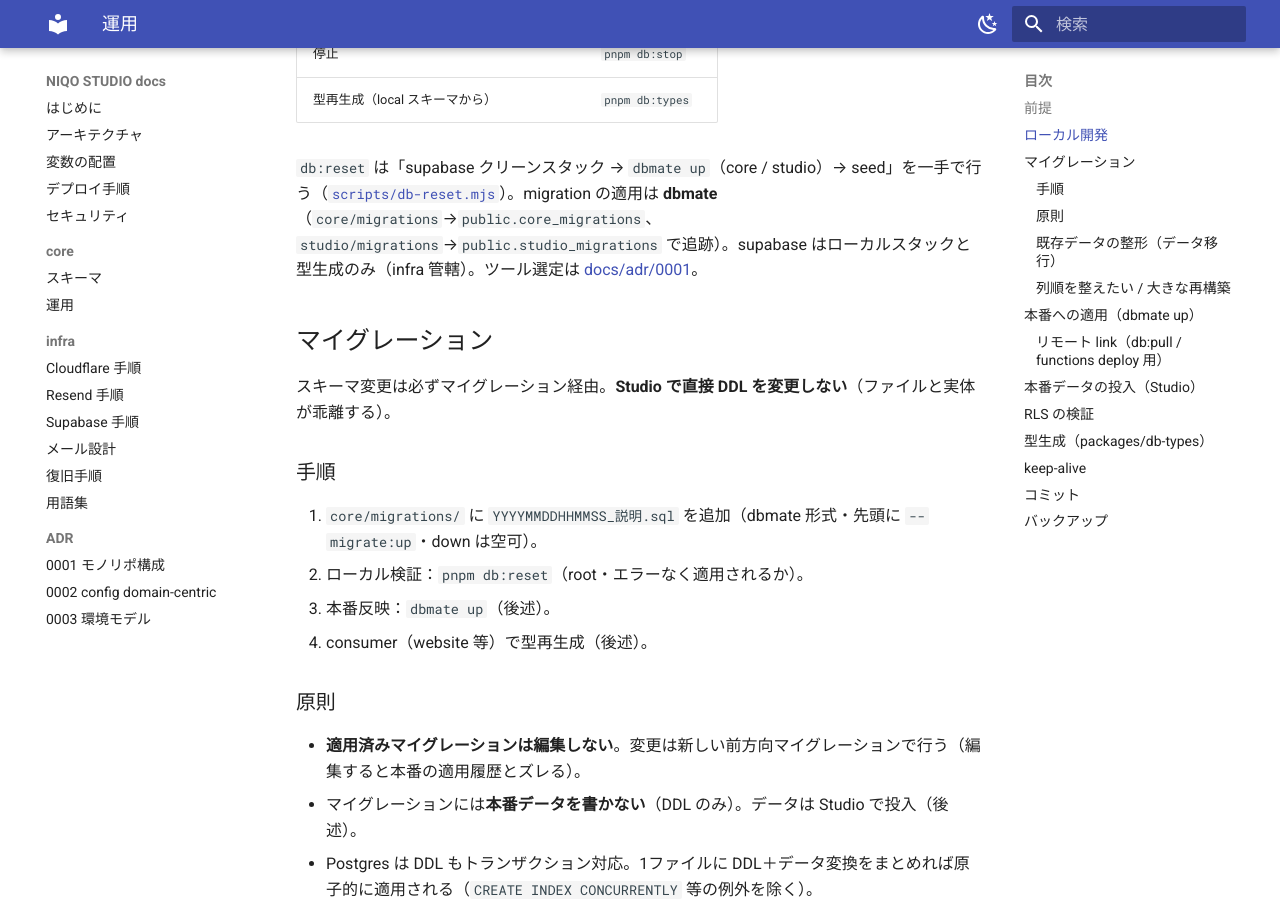
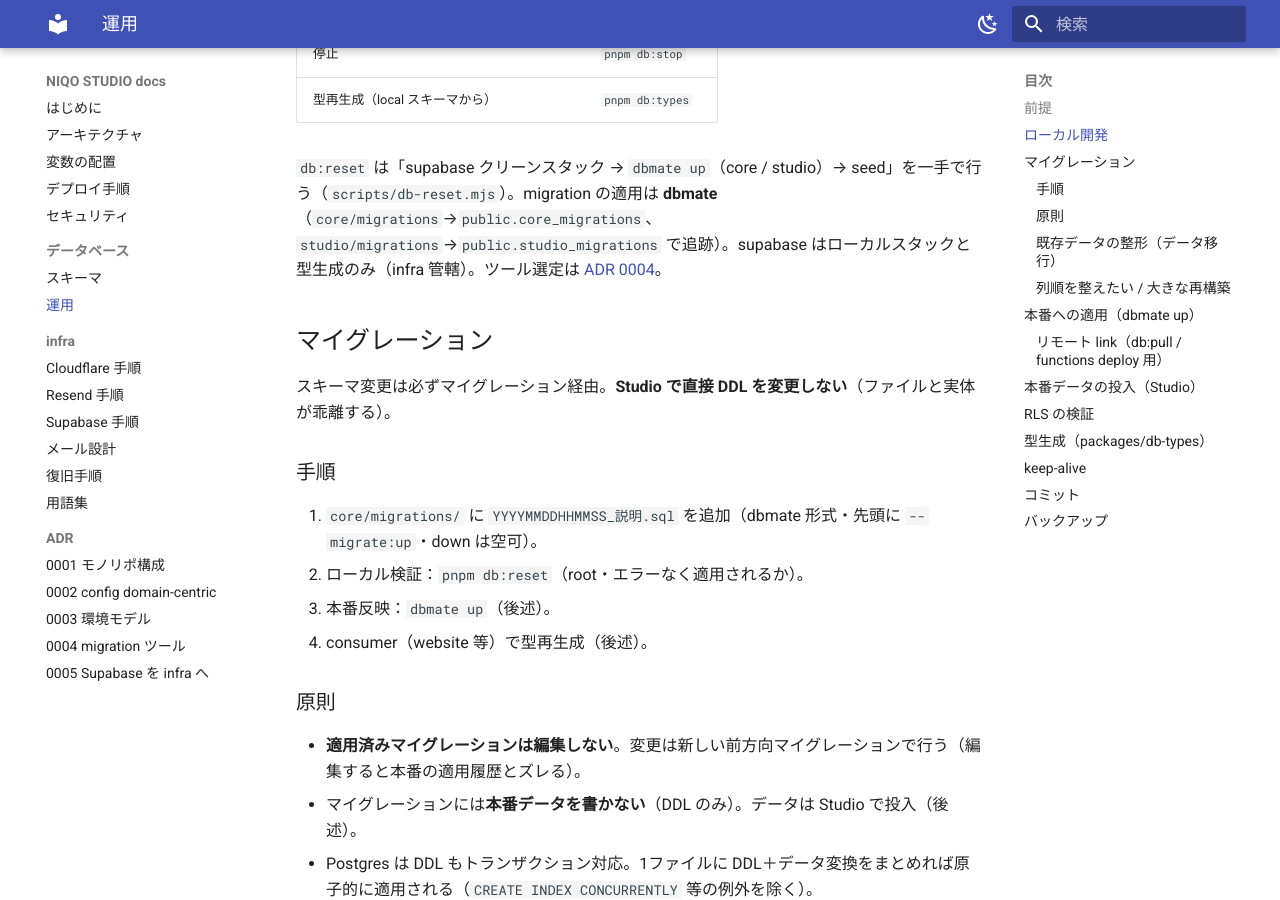
Before and after one commit to niqostudio/niqostudio, an MkDocs documentation site: the page built from docs/database.md, in a window 1280 px wide and 900 px high, scrolled down 664 px. Built offline with MkDocs 1.6.1 and Material for MkDocs 9.7.7, drawn with Linux system fonts in a browser that asks for light colours; some of the changed text lies outside the part shown.

Commit message:
docs: mkdocs strict ビルドの破損を修正
docs/core/operations.md → docs/database.md の移動でずれた相対リンクを修正
（../adr→adr・../variables.md→variables.md、ソースファイル参照は平文化）。
nav の旧 core/operations.md 参照を database.md に更新し ADR 0004/0005 を追加。
mkdocs build --strict がローカルで通ることを確認。

```diff
--- a/docs/database.md
+++ b/docs/database.md
@@ -19,7 +19,7 @@ DB ライフサイクルは**リポジトリ root から**実行する（root
 | 停止 | `pnpm db:stop` |
 | 型再生成（local スキーマから） | `pnpm db:types` |
 
-`db:reset` は「supabase クリーンスタック → `dbmate up`（core / studio）→ seed」を一手で行う（[`scripts/db-reset.mjs`](../../scripts/db-reset.mjs)）。migration の適用は **dbmate**（`core/migrations`→`public.core_migrations`、`studio/migrations`→`public.studio_migrations` で追跡）。supabase はローカルスタックと型生成のみ（infra 管轄）。ツール選定は [docs/adr/0001](../adr/0004-migration-tooling.md)。
+`db:reset` は「supabase クリーンスタック → `dbmate up`（core / studio）→ seed」を一手で行う（`scripts/db-reset.mjs`）。migration の適用は **dbmate**（`core/migrations`→`public.core_migrations`、`studio/migrations`→`public.studio_migrations` で追跡）。supabase はローカルスタックと型生成のみ（infra 管轄）。ツール選定は [ADR 0004](adr/0004-migration-tooling.md)。
 
 ## マイグレーション
 
@@ -86,7 +86,7 @@ DB ライフサイクルは**リポジトリ root から**実行する（root
 ## keep-alive
 
 - Free Tier の7日自動停止対策（`profile` への定期 ping）は **`.github/workflows/keep-alive.yml`**（infra 管轄）が担当（core モジュールでは管理しない）。
-- 必要な変数（公開値の Variables）の命名・配置は [docs/variables.md](../variables.md) を正本とする。
+- 必要な変数（公開値の Variables）の命名・配置は [変数の配置](variables.md) を正本とする。
 
 ## コミット
 
--- a/mkdocs.yml
+++ b/mkdocs.yml
@@ -38,9 +38,9 @@ nav:
   - 変数の配置: variables.md
   - デプロイ手順: deploy.md
   - セキュリティ: security.md
-  - core:
+  - データベース:
       - スキーマ: core/schema.md
-      - 運用: core/operations.md
+      - 運用: database.md
   - infra:
       - Cloudflare 手順: infra/cloudflare.md
       - Resend 手順: infra/resend.md
@@ -52,3 +52,5 @@ nav:
       - 0001 モノリポ構成: adr/0001-monorepo.md
       - 0002 config domain-centric: adr/0002-config-domain-centric.md
       - 0003 環境モデル: adr/0003-environment-per-module.md
+      - 0004 migration ツール: adr/0004-migration-tooling.md
+      - 0005 Supabase を infra へ: adr/0005-supabase-into-infra-platform.md
```
Also changed, not shown: docs/infra/supabase.md (+1 -1 lines).
